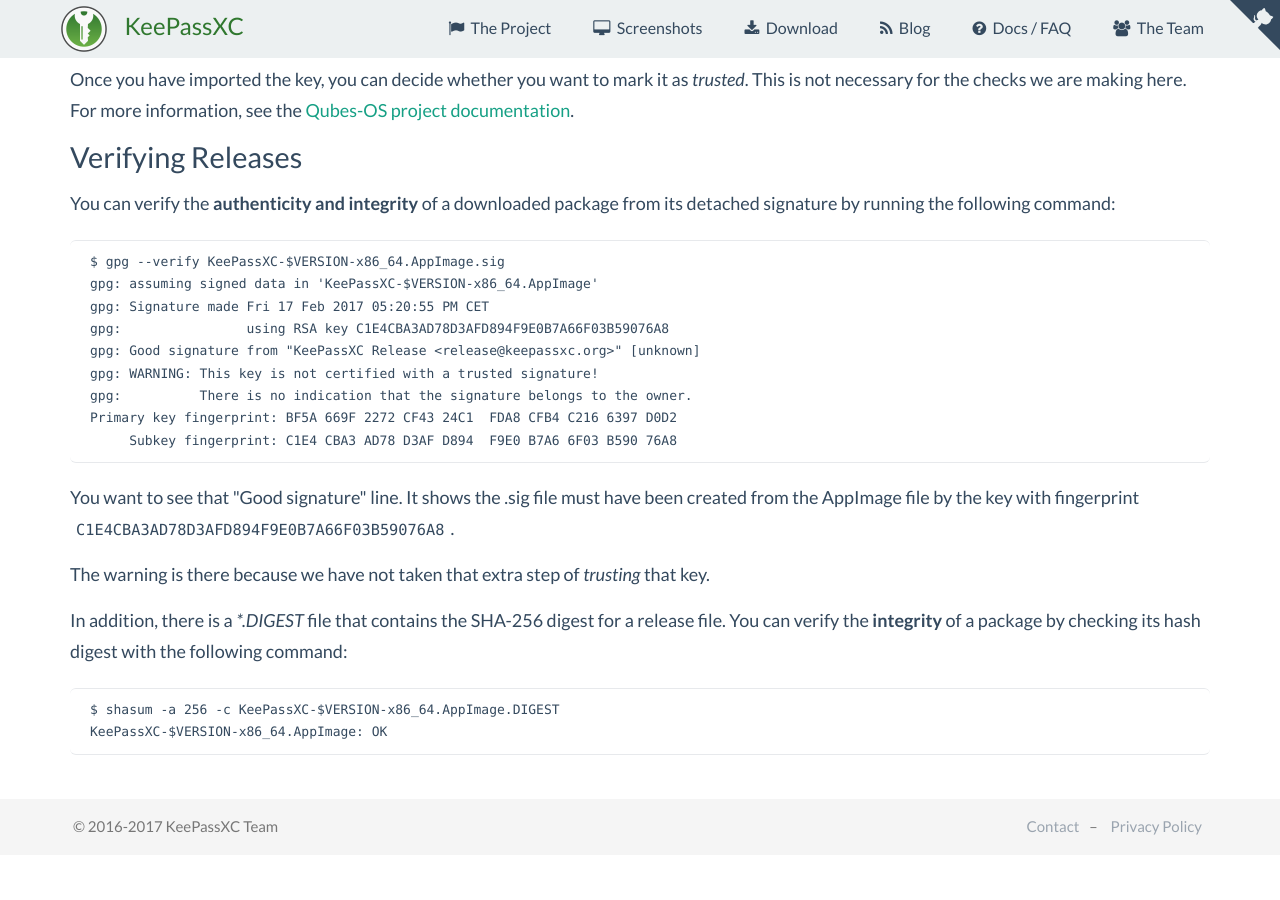
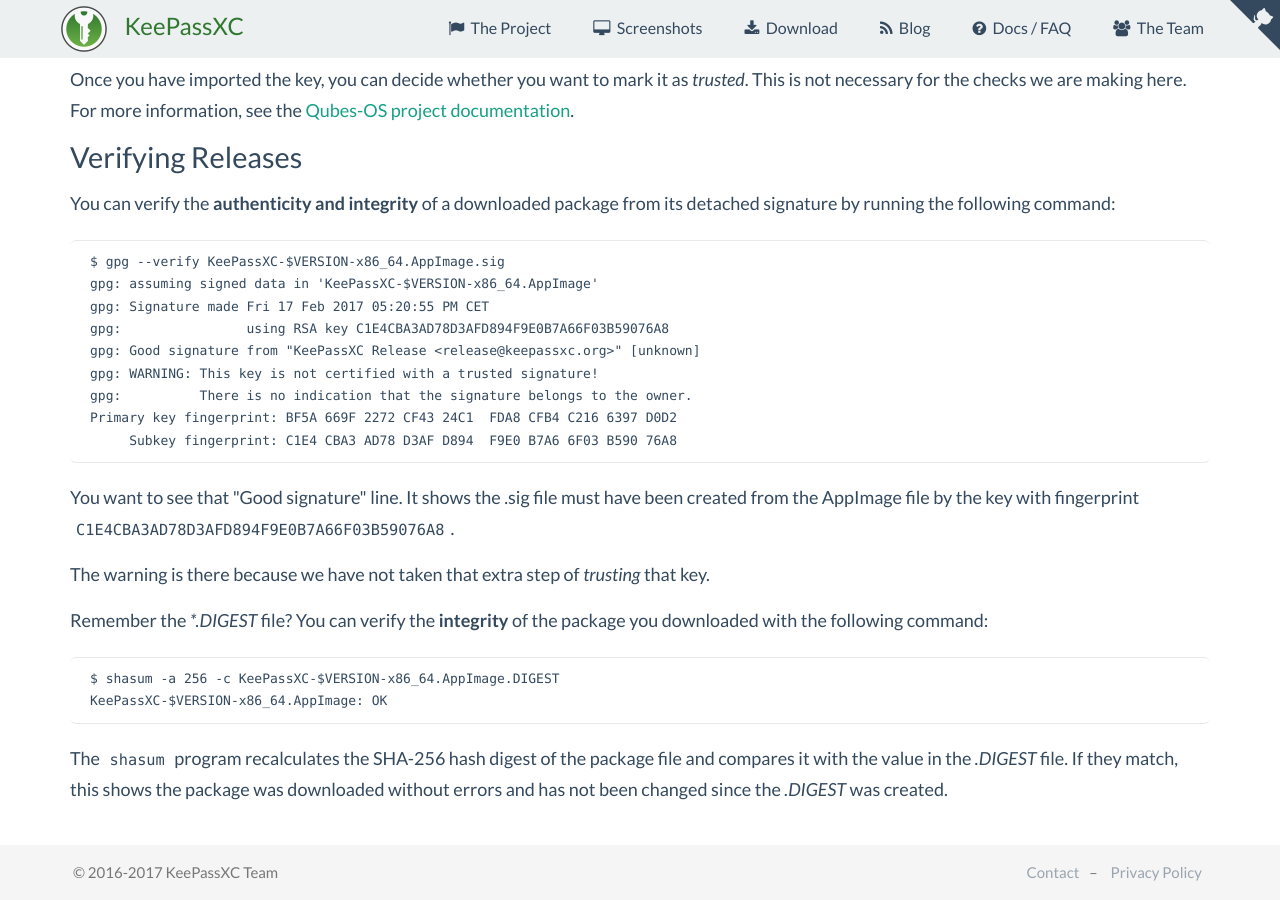
Before and after one commit to keepassxreboot/keepassxc-org, a Jekyll site: the page built from verifying-signatures.html, in a window 1280 px wide and 900 px high, scrolled down 1670 px. Built offline with Jekyll 4.4.1, drawn with Linux system fonts in a browser that asks for light colours; comment, search, counter and statistics services are not loaded; before the commit the page ends 2524 px from its top, so only the background shows below that.

Commit message:
Expand the digest explanation

```diff
--- a/verifying-signatures.html
+++ b/verifying-signatures.html
@@ -95,9 +95,12 @@
     <p>The warning is there because we have not taken that extra step of <em>trusting</em> that key.
     </p>
 
-    <p>In addition, there is a <em>*.DIGEST</em> file that contains the SHA-256 digest for a release file.
-        You can verify the <strong>integrity</strong> of a package by checking its hash digest with the following command:</p>
+    <p>Remember the <em>*.DIGEST</em> file?
+        You can verify the <strong>integrity</strong> of the package you downloaded with the following command:</p>
 
     <pre><code>$ shasum -a 256 -c KeePassXC-$VERSION-x86_64.AppImage.DIGEST
 KeePassXC-$VERSION-x86_64.AppImage: OK</code></pre>
+    <p>The <code>shasum</code> program recalculates the SHA-256 hash digest of the package file
+       and compares it with the value in the <em>.DIGEST</em> file. If they match, this shows the package
+       was downloaded without errors and has not been changed since the <em>.DIGEST</em> was created.</p>
 </div>
```
